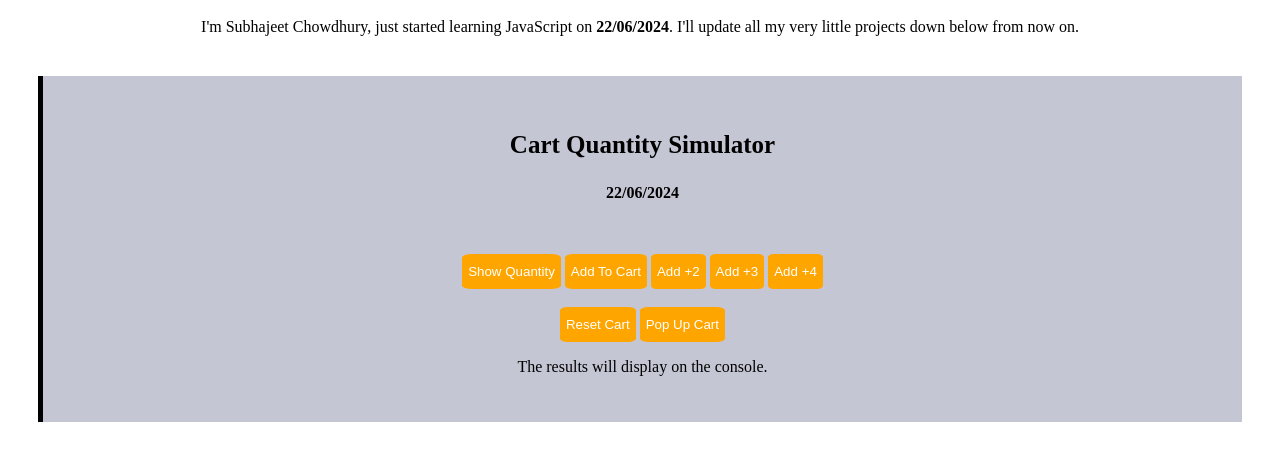
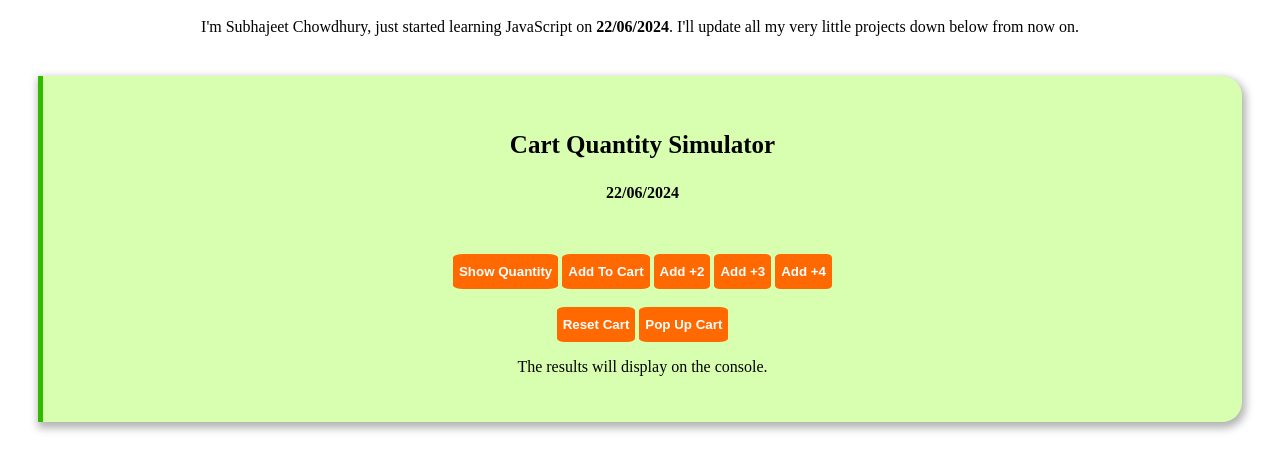
Before and after one commit to Subhajeetch/Testing, a plain HTML site: page index.html in a window 1280 px wide. Shown: the part 90-560 px from the top of the page. Drawn offline with Linux system fonts and the light colour scheme.

Commit message:
update style.css

```diff
--- a/style.css
+++ b/style.css
@@ -6,11 +6,13 @@
 }
 
 .cartQdiv {
-  background-color: #C5C6D4;
+  background-color: #D8FFAF;
   text-align: center;
-  border-left: 5px solid black;
+  border-radius: 0 20px 20px 0;
+  border-left: 5px solid #32BA00;
   margin: 40px 30px 0px 30px;
   padding: 30px 0 30px 0;
+  box-shadow: 2px 4px 8px 2px #B2B2B2;
 }
 
 @media (max-width: 400px) {
@@ -25,7 +27,8 @@
 }
 
 .cartQbutton {
-  background-color: orange;
+  background-color: #FF6900;
+  font-weight: bold;
   color: #FFFFFF;
   border: none;
   height: 35px;
```
